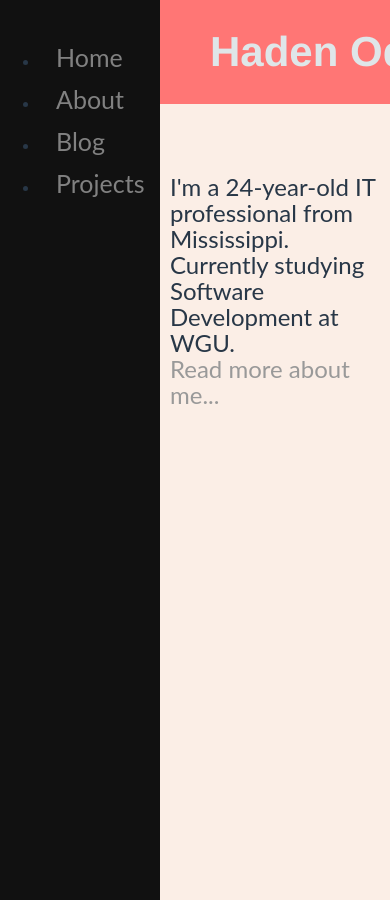
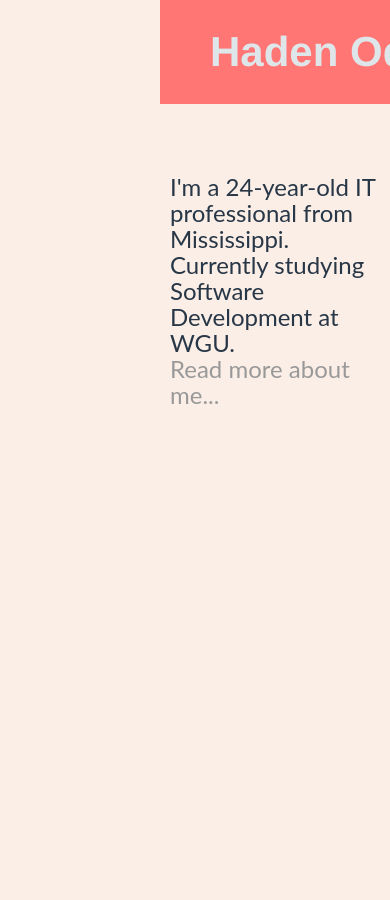
Before and after one commit to hadenodom/hadenodom.github.io, a Jekyll site: the page built from index.html, in a window 390 px wide. Built offline with Jekyll 4.4.1, drawn with Linux system fonts in a browser that asks for light colours.

Commit message:
Fixed massive error in CSS naming.  Also changed <p> link back to <a>

```diff
--- a/_layouts/default.html
+++ b/_layouts/default.html
@@ -18,7 +18,7 @@
 		</div>
 			<div class="header">
 			<h1>
-				<p href="javascript:void(0);" class="icon" onclick="expandIt()">&#9776;</p>
+				<a href="javascript:void(0);" class="icon" onclick="expandIt()">&#9776;</a>
 				 Haden Odom
 			</h1>
 			<script>
--- a/main.css
+++ b/main.css
@@ -122,11 +122,11 @@
 
 /* when the screen is less than 600px wide, hide the links in sidenav, and show the link that expands the menu */
 @media screen and (max-width: 600px) {
-  .topnav /*a:not(:first-child)*/ {display: none;}
-  .topnav a.icon {float:right; display:block;}
-/* show the topnav on the left when the expand icon is clicked */
-  .topnav.responsive {position: relative;}
-  .topnav.responsive a.icon {position: absolute; right:0; top:0;}
-  .topnav.responsive {float: none; display: block;}
+  .sidenav /*a:not(:first-child)*/ {display: none;}
+  .sidenav a.icon {float:right; display:block;}
+/* show the sidenav on the left when the expand icon is clicked */
+  .sidenav.responsive {position: relative;}
+  .sidenav.responsive a.icon {position: absolute; right:0; top:0;}
+  .sidenav.responsive {float: none; display: block;}
 
 }
```
